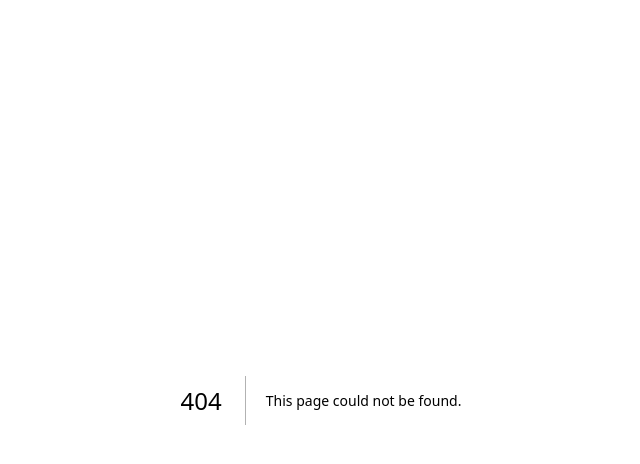
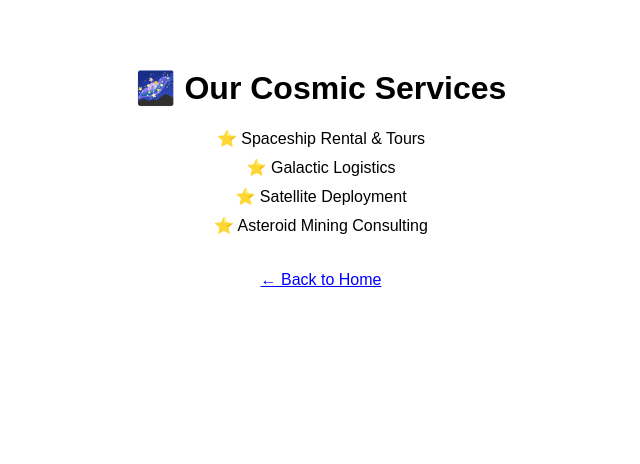
Before and after one commit to dasbastardo/nodex1, a Next.js app: page /services in a window 1280 px wide. Before the commit this address had no page. Shown: the top 464 px of the page, without its empty margins (319-959 px from the left). Built offline with nearby package versions, Linux system fonts and the light colour scheme.

Commit message:
Create services.js

```diff
--- /dev/null
+++ b/pages/services.js
@@ -0,0 +1,30 @@
+export default function Services({ services }) {
+  return (
+    <div style={{ padding: "40px", fontFamily: "Arial", textAlign: "center" }}>
+      <h1>🌌 Our Cosmic Services</h1>
+      <ul style={{ listStyle: "none", padding: 0 }}>
+        {services.map((service, idx) => (
+          <li key={idx} style={{ margin: "10px 0" }}>
+            ⭐ {service}
+          </li>
+        ))}
+      </ul>
+      <a href="/" style={{ color: "blue", display: "inline-block", marginTop: "20px" }}>
+        ← Back to Home
+      </a>
+    </div>
+  );
+}
+
+export async function getServerSideProps() {
+  return {
+    props: {
+      services: [
+        "Spaceship Rental & Tours",
+        "Galactic Logistics",
+        "Satellite Deployment",
+        "Asteroid Mining Consulting"
+      ],
+    },
+  };
+}
```
